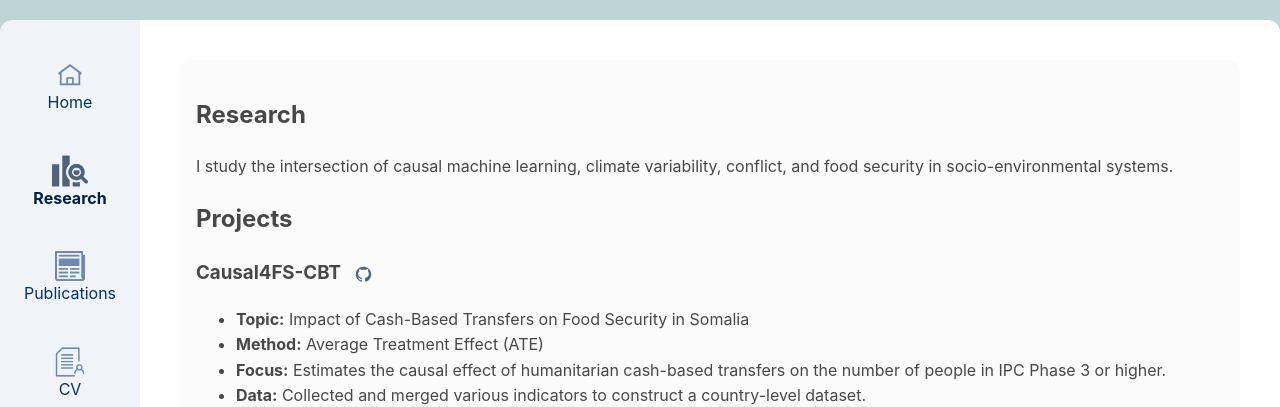
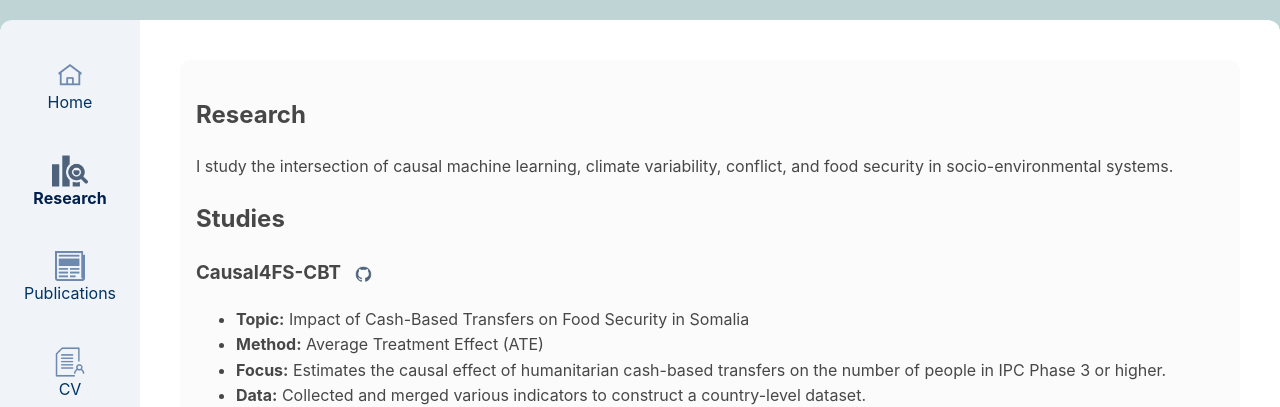
Before and after one commit to jordicbau/jordicbau.github.io, a Jekyll site: the page built from research.md, in a window 1280 px wide. Shown: the top 407 px of the page. Built offline with Jekyll 4.4.1, drawn with Linux system fonts in a browser that asks for light colours.

Commit message:
Update research.md

```diff
--- a/research.md
+++ b/research.md
@@ -7,7 +7,7 @@ title: Research
 <h1>Research</h1>
 <p>I study the intersection of causal machine learning, climate variability, conflict, and food security in socio-environmental systems.</p>
 
-<h2>Projects</h2>
+<h2>Studies</h2>
 
 <h3>Causal4FS-CBT <a class="links" href="https://github.com/jordicbau/Causal4FS-CBT" target="_blank"><img src="{{ '/assets/images/github.png' | relative_url }}" alt="GitHub" height="17"></a></h3>
 <ul>
```
